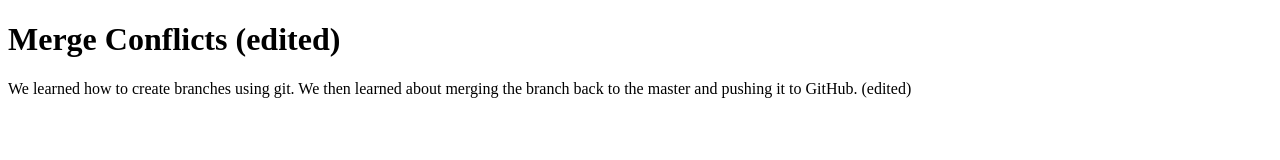
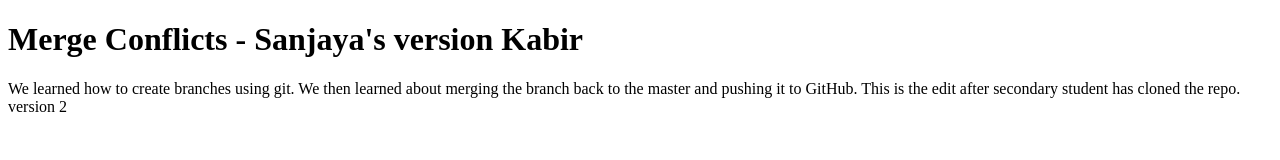
Before and after one commit to ssatyal/merge-conflicts, a plain HTML site: page index.html in a window 1280 px wide. Drawn offline with Linux system fonts and the light colour scheme.

Commit message:
version 2

```diff
--- a/index.html
+++ b/index.html
@@ -6,10 +6,14 @@
 </head>
 
 <body>
-  <h1> Merge Conflicts (edited)
+  <h1> Merge Conflicts - Sanjaya's version
+    Kabir
   </h1>
   <p>We learned how to create branches using git. We then learned about merging
-    the branch back to the master and pushing it to GitHub. (edited)
+    the branch back to the master and pushing it to GitHub.
+    This is the edit after secondary student has cloned the repo.
+    version 2
+
   </p>
 </body>
 
```
